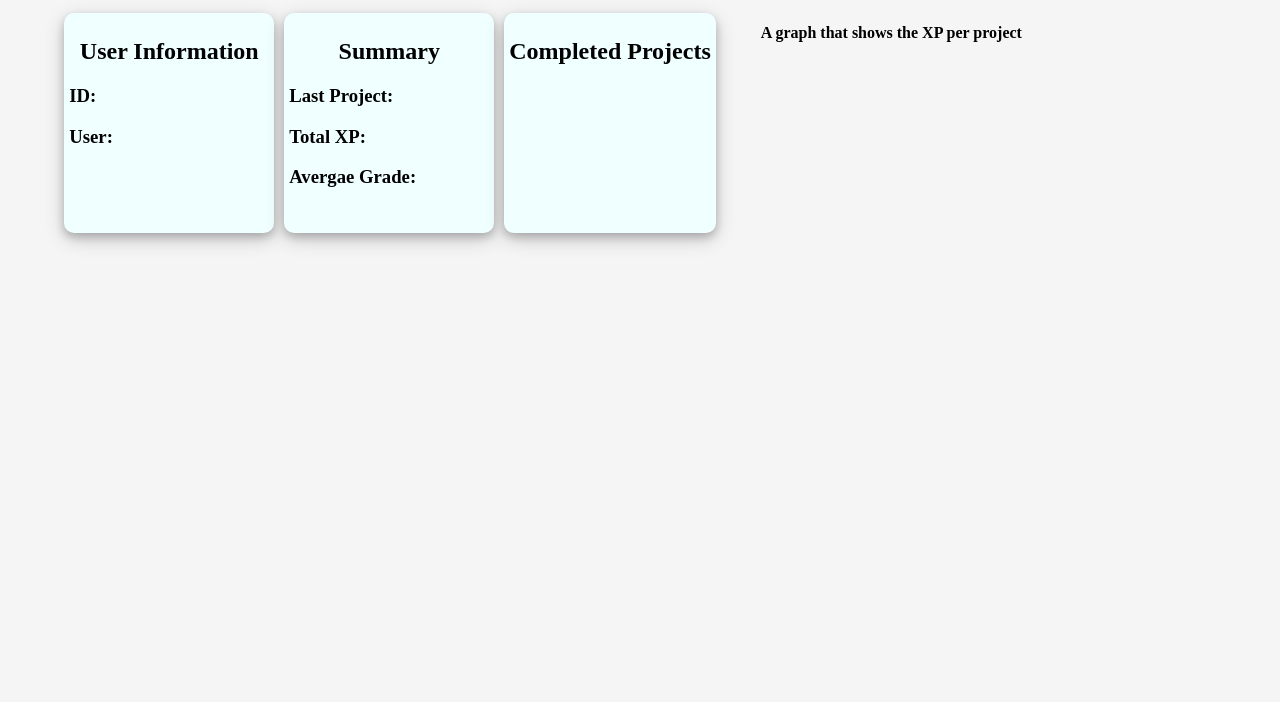
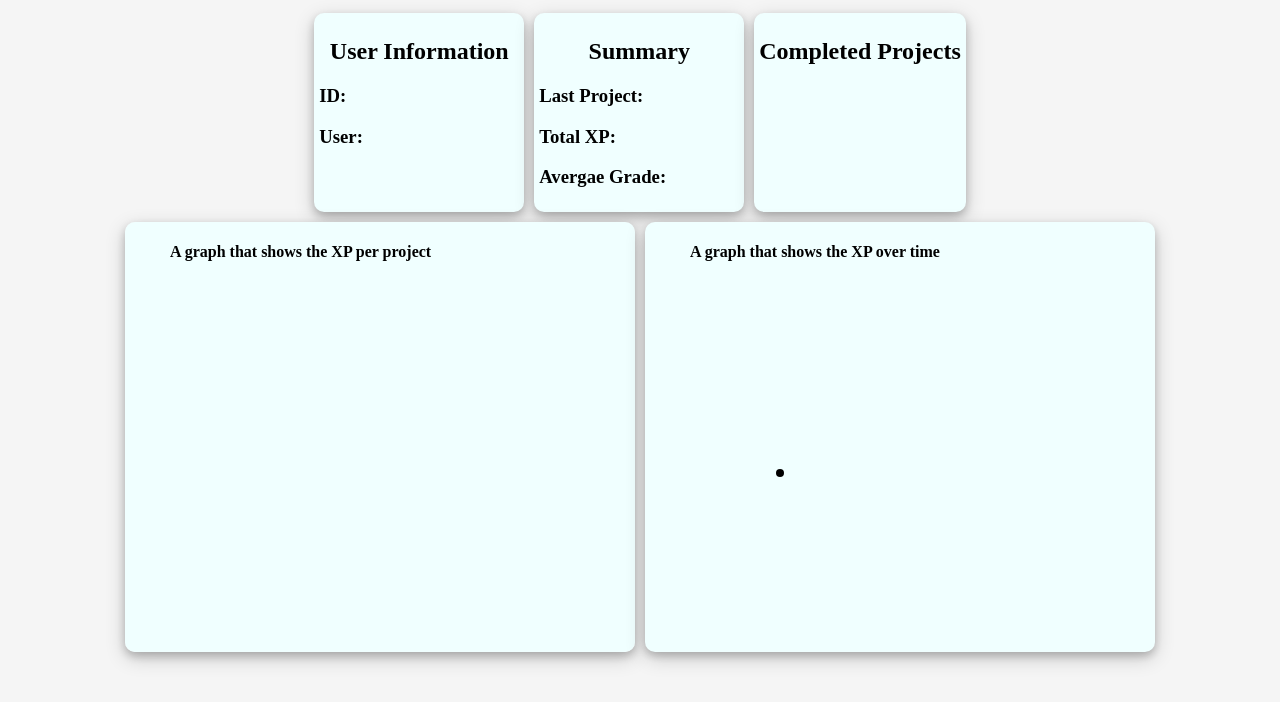
Before and after one commit to anthony-dsouza/anthony-dsouza.github.io, a plain HTML site: page index.html in a window 1280 px wide. Drawn offline with Linux system fonts and the light colour scheme; no server answers.

Commit message:
line chart

```diff
--- a/index.css
+++ b/index.css
@@ -27,6 +27,23 @@ body {
     overflow-x: scroll;
     min-width: 200px;
     box-shadow: 0 4px 8px 0 rgba(0, 0, 0, 0.2), 0 6px 20px 0 rgba(0, 0, 0, 0.19);
+}
+
+.graphs {
+  display: flex;
+  flex-wrap: wrap;
+  justify-content: space-around;
+
+}
+
+.graphs div {
+  background-color: azure;
+  border-radius: 10px;
+  margin: 5px;
+  padding: 5px;
+  max-height: 420px;
+  overflow: scroll;
+  box-shadow: 0 4px 8px 0 rgba(0, 0, 0, 0.2), 0 6px 20px 0 rgba(0, 0, 0, 0.19);
 }
 
 .profile div h2 {
--- a/index.html
+++ b/index.html
@@ -42,15 +42,33 @@
 
                 <figure>
                     <figcaption>A graph that shows the XP per project</figcaption>
-                    <svg id="barChart" class="chart" width="420" height="1000" aria-labelledby="title desc" role="img">
-                        <title id="title">A bar chart showing information</title>
-                        <desc id="desc">make-your-game; 8 bananas; 15 kiwis; 16 oranges; 23 lemons</desc>
+                    <svg id="barChart" class="chart" width="420" height="840" role="img">
+                        <title id="title">A bar chart showing XP per project</title>
+
 
                     </svg>
                 </figure>
 
             </div>
-            <div class="graph2"></div>
+            <div class="lineChart">
+                <figure>
+                    <figcaption>A graph that shows the XP over time</figcaption>
+                    <svg class="chart" width="420" height="320" role="img">
+                        <title id="title">A line chart showing XP over time</title>
+                        <polyline
+                            id = "lineChart"
+                            fill="none"
+                            stroke="#0074d9"
+                            stroke-width="3"
+
+                        />
+                        <g id="circle">
+                            <circle cx="90" cy="192" data-value="7.2" r="4"></circle>
+                        </g>
+
+                    </svg>
+                </figure>
+             </div>
         </div>
     </div>
 
--- a/main.js
+++ b/main.js
@@ -4,11 +4,14 @@ let profileIdData
 let profileIdOutput = document.getElementsByClassName("profileId")
 let profileLastProjectData
 let profileLastProjectOutput = document.getElementsByClassName("profileLastProject")
-let profileTotalXpData = 0
 let profileTotalXpOutput = document.getElementsByClassName("profileTotalXp")
 let profileAverageGradeOutput = document.getElementsByClassName("profileAverageGrade")
 let barWidth = 0
 let barHeight = 0
+let lineWidth = 0
+let lineHeight = 0
+let points = ""
+
 
 
 function showProfileData() {
@@ -115,12 +118,13 @@ function showTransactionData() {
         query {
             transaction(
                 where: {_and: [{user: {id: {_eq: "125"}}}, {object: {type: {_eq: "project"}}}, {type: {_eq: "xp"}}]}
-                order_by: {amount: desc}
+                order_by: {createdAt: desc}
             ) {
                 amount
                 object {
                     name
                 }
+                createdAt
             }
 
         }
@@ -138,12 +142,14 @@ function showTransactionData() {
     }).then(response => {
         return response.json();
     }).then(data => {
-        // bar chart data showing amount of xp per project
+        let lineChart = document.getElementById("lineChart")
+        let circle = document.getElementById("circle")
+        let profileTotalXpData = 0
         data.data.transaction.forEach(item => {
 
             //used to find out total XP
             profileTotalXpData += item.amount
-
+            // bar chart data showing amount of xp per project
             let barChart = document.getElementById("barChart")
             let bar = document.createElementNS('http://www.w3.org/2000/svg',"g")
             bar.setAttribute("class", "bar")
@@ -163,7 +169,19 @@ function showTransactionData() {
             bar.append(rect)
             bar.append(text)
             barChart.append(bar)
+
+            //line graph showing xp earned over time
+
+            let time = Date.parse(item.createdAt)
+            // circle data point
+            let point = document.createElementNS('http://www.w3.org/2000/svg', "circle")
+            point.setAttribute("cx", (time/(1000*60*60*24*7)-2703)*6)
+            point.setAttribute("cy", (profileTotalXpData/1000)/2)
+            circle.append(point)
+            points += (time/(1000*60*60*24*7)-2703)*6 + ", " + (profileTotalXpData/1000)/2 + " "
         })
+        // appending points attribute to ployfill
+        lineChart.setAttribute("points", points)
         // displaying total XP
         profileTotalXpOutput[0].textContent += profileTotalXpData
     });
@@ -172,3 +190,6 @@ function showTransactionData() {
 showProfileData()
 showProgressData()
 showTransactionData()
+
+// things to do
+// -- take out duplicate data
```
